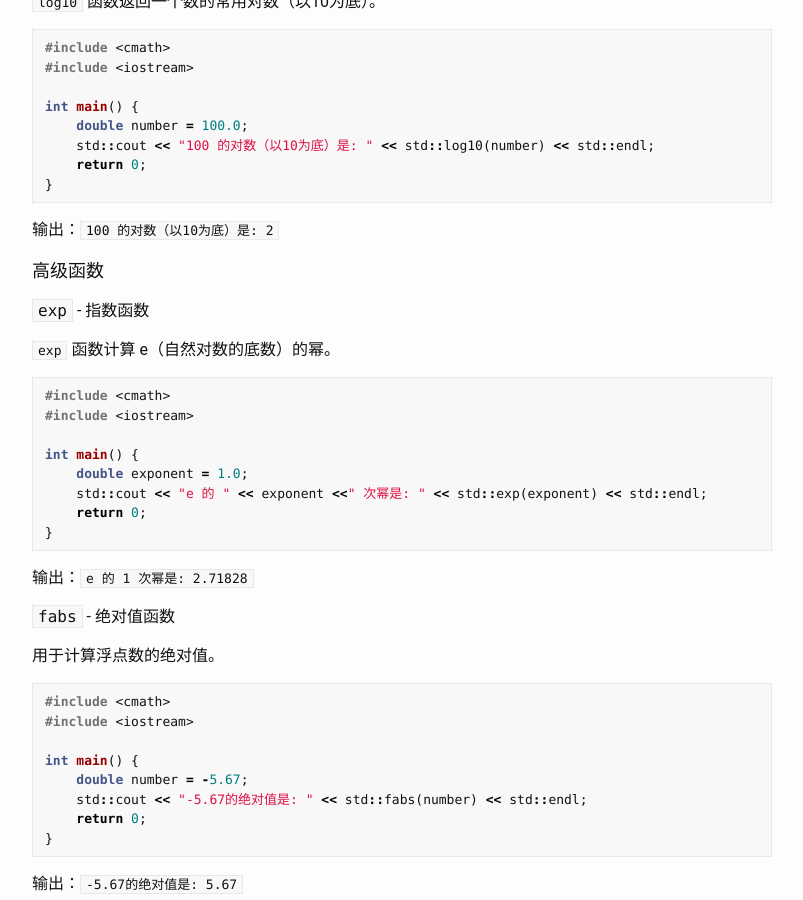
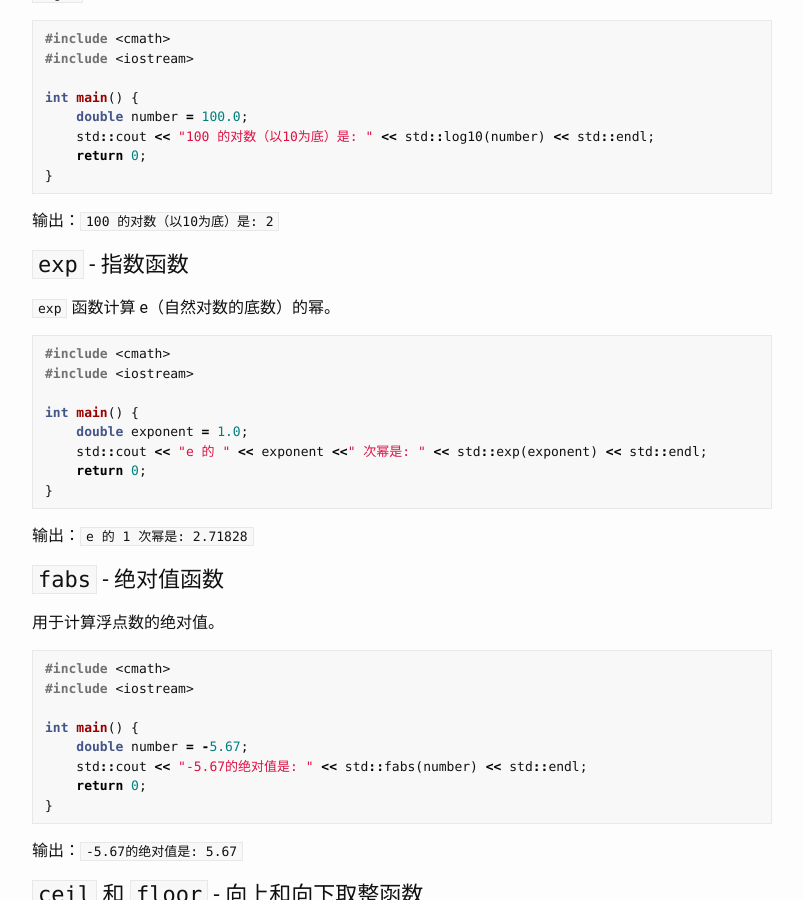
Before and after one commit to talkincode/ToughNotes, a Jekyll site: the page built from _posts/2024-03-21-Mastering-CPP-cmath.md, in a window 1280 px wide and 900 px high, scrolled down 2109 px. Shown: the whole window, without its empty margins (238-1041 px from the left). Built offline with Jekyll 4.4.1, drawn with Linux system fonts in a browser that asks for light colours.

Commit message:
更新cmath库中的数学函数文档

````diff
--- a/_posts/2024-03-21-Mastering-CPP-cmath.md
+++ b/_posts/2024-03-21-Mastering-CPP-cmath.md
@@ -9,7 +9,7 @@ categories: c++ programming cmath
 
 C++ `cmath` 库为程序员提供了一套丰富的数学函数，允许执行各种数学运算。这篇文章将详细讲解 `cmath` 库中的每个方法，并通过具体示例来展示它们的用法。
 
-### `pow` - 幂函数
+## `pow` - 幂函数
 
 该函数用于计算一个数的指数幂。
 
@@ -27,7 +27,7 @@ int main() {
 
 输出：`2 的 3 次方是: 8`
 
-### `sqrt` - 平方根函数
+## `sqrt` - 平方根函数
 
 这个函数用于计算一个非负数的平方根。
 
@@ -44,9 +44,7 @@ int main() {
 
 输出：`9 的平方根是: 3`
 
-### 三角函数
-
-#### `sin`, `cos`, `tan`
+## 三角函数 `sin`, `cos`, `tan`
 
 这些函数分别用于计算角度的正弦、余弦和正切值。
 
@@ -72,9 +70,9 @@ int main() {
 45°的正切值是: 1
 ```
 
-### 对数函数
+## 对数函数
 
-#### `log` - 自然对数
+### `log` - 自然对数
 
 `log` 函数返回一个数的自然对数（以e为底）。
 
@@ -92,7 +90,7 @@ int main() {
 
 输出：`e 的自然对数是: 1`
 
-#### `log10` - 常用对数
+### `log10` - 常用对数
 
 `log10` 函数返回一个数的常用对数（以10为底）。
 
@@ -109,9 +107,7 @@ int main() {
 
 输出：`100 的对数（以10为底）是: 2`
 
-### 高级函数
-
-#### `exp` - 指数函数
+## `exp` - 指数函数
 
 `exp` 函数计算 e（自然对数的底数）的幂。
 
@@ -128,7 +124,7 @@ int main() {
 
 输出：`e 的 1 次幂是: 2.71828`
 
-#### `fabs` - 绝对值函数
+## `fabs` - 绝对值函数
 
 用于计算浮点数的绝对值。
 
@@ -145,7 +141,7 @@ int main() {
 
 输出：`-5.67的绝对值是: 5.67`
 
-### `ceil` 和 `floor` - 向上和向下取整函数
+## `ceil` 和 `floor` - 向上和向下取整函数
 
 `ceil` 函数返回大于或等于给定数值的最小整数，而 `floor` 函数返回小于或等于给定数值的最大整数。
 
@@ -175,7 +171,7 @@ int main() {
 -2.3 向下取整的结果是: -3
 ```
 
-### `fmod` - 浮点数取余函数
+## `fmod` - 浮点数取余函数
 
 `fmod` 函数用于计算两个浮点数相除的余数。
 
@@ -193,7 +189,7 @@ int main() {
 
 输出：`12.5 除以 3.2 的余数是: 2.9`
 
-### `round` - 四舍五入函数
+## `round` - 四舍五入函数
 
 `round` 函数可以将一个浮点数四舍五入到最接近的整数。
 
@@ -219,7 +215,7 @@ int main() {
 2.49 四舍五入的结果是: 2
 ```
 
-### `nan`、`infinity` - 特殊值函数
+## `nan`、`infinity` - 特殊值函数
 
 处理数学运算时有时会遇到非数值（NaN）或无穷大的情况，可以使用 `nan` 和 `infinity` 函数来处理。
 
@@ -270,9 +264,7 @@ int main() {
 双曲正切函数 tanh(1) 的值是: 0.761594
 ```
 
-### 反三角函数
-
-#### `asin`, `acos`, `atan`
+## 反三角函数 `asin`, `acos`, `atan`
 
 `asin`, `acos`, `atan` 分别计算给定数值的反正弦、反余弦、反正切值，返回的是对应的角度值，范围通常在 `-π/2` 到 `π/2` 之间。
 
@@ -297,9 +289,7 @@ int main() {
 0.5 的反正切值是: 0.463648
 ```
 
-### 错误和特殊函数
-
-#### `erf` - 误差函数
+## `erf` - 误差函数
 
 `erf` 函数返回参数对应的误差函数值，用于计算高斯误差分布的积分。
 
@@ -316,7 +306,7 @@ int main() {
 
 输出：`误差函数 erf(1) 的值是: 0.842700`
 
-#### `tgamma` - 伽马函数
+## `tgamma` - 伽马函数
 
 `tgamma` 函数返回参数的伽马函数值，该函数是阶乘概念在实数和复数上的推广。
 
@@ -333,7 +323,7 @@ int main() {
 
 输出：`伽马函数 tgamma(5) 的值是: 24`
 
-#### `nextafter` - 浮点数下一个表示函数
+## `nextafter` - 浮点数下一个表示函数
 
 `nextafter` 函数返回从给定的浮点数到第二个给定浮点数表示的下一个可能值。
 
@@ -355,9 +345,7 @@ int main() {
 
 此外，`cmath` 库还包括一些不太常用但功能强大的函数，如下所示：
 
-### 贝塞尔函数
-
-#### `j0`, `j1`, `jn`
+## 贝塞尔函数 `j0`, `j1`, `jn`
 
 贝塞尔函数是解决波动问题（如热传导、电磁波等）时经常遇到的函数。`j0`, `j1`, `jn` 分别是第一类零阶、第一阶和第 `n` 阶贝塞尔函数。
 
@@ -382,7 +370,7 @@ int main() {
 第一类第三阶贝塞尔函数 jn(3, 1) 的值是: [具体值]
 ```
 
-### `hypot` - 求直角三角形斜边长度
+## `hypot` - 求直角三角形斜边长度
 
 `hypot` 函数用于计算直角三角形的斜边长度，其参数是两个直角边的长度。
 
@@ -400,7 +388,7 @@ int main() {
 
 输出：`直角三角形的斜边长度是: 5`
 
-### `copysign` - 复制符号函数
+## `copysign` - 复制符号函数
 
 该函数将第二个参数的符号复制到第一个参数上，结果的绝对值等于第一个参数。
 
````
Also changed, not shown: other parts of _posts/2024-03-21-Mastering-CPP-cmath.md (+1 -3 lines).
